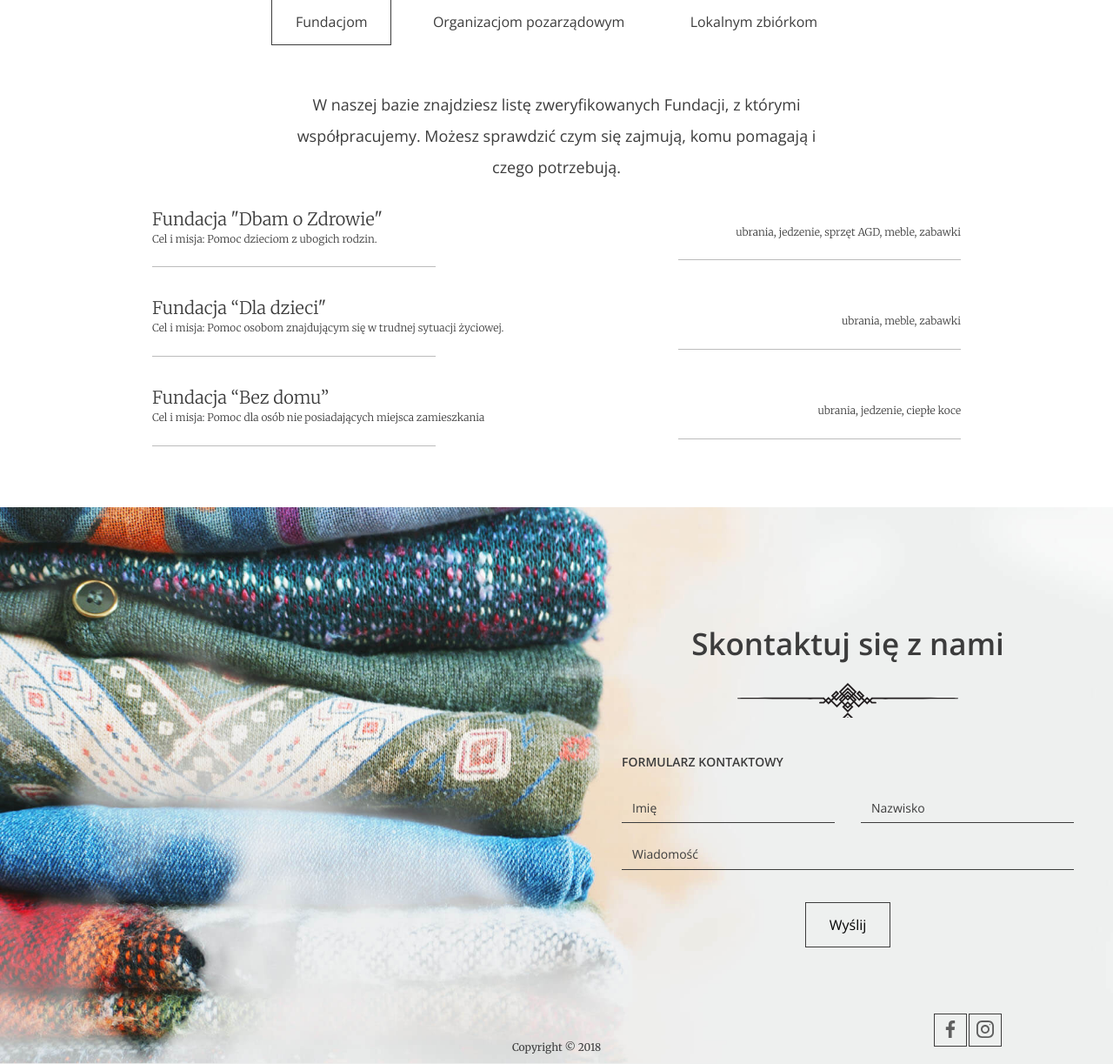
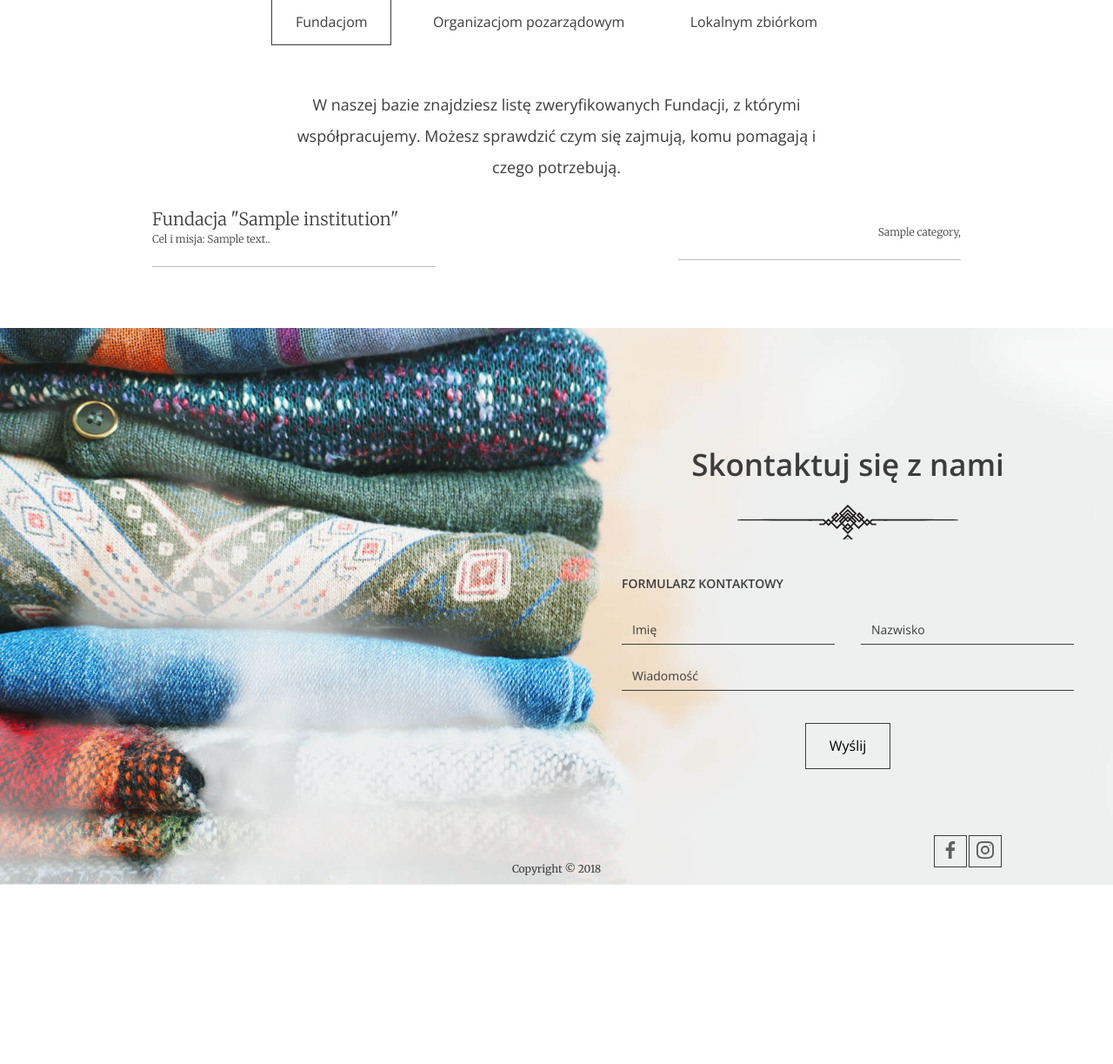
Before and after one commit to maksblink/PortfolioLab, a Django app: page / in a window 1280 px wide. Shown: the part 2655-3878 px from the top of the page at 87% size. After the commit the page ends 3672 px from the top, so only its background shows below. Run offline with Django 3.2, Linux system fonts and the light colour scheme; tables that the repository leaves empty hold one stand-in row (values such as "Sample post").

Commit message:
switches problems

```diff
--- a/CharityDonation/main_app/templates/main_app/index.html
+++ b/CharityDonation/main_app/templates/main_app/index.html
@@ -40,7 +40,7 @@
             </div>
 
             <div class="stats--item">
-                <em>{{ organizations }}</em>
+                <em>{{ counter }}</em>
                 <h3>Wspartych organizacji</h3>
                 <p>Lorem ipsum dolor sit amet consectetur, adipisicing elit. Laboriosam magnam, sint nihil cupiditate
                     quas quam.</p>
@@ -103,39 +103,21 @@
                 się zajmują, komu pomagają i czego potrzebują.</p>
 
             <ul class="help--slides-items">
-                <li>
-                    <div class="col">
-                        <div class="title">Fundacja "Dbam o Zdrowie"</div>
-                        <div class="subtitle">Cel i misja: Pomoc dzieciom z ubogich rodzin.</div>
-                    </div>
-
-                    <div class="col">
-                        <div class="text">ubrania, jedzenie, sprzęt AGD, meble, zabawki</div>
-                    </div>
-                </li>
-
-                <li>
-                    <div class="col">
-                        <div class="title">Fundacja “Dla dzieci"</div>
-                        <div class="subtitle">Cel i misja: Pomoc osobom znajdującym się w trudnej sytuacji życiowej.
+                {% for foundation in foundations %}
+                    <li>
+                        <div class="col">
+                            <div class="title">Fundacja "{{ foundation.name }}"</div>
+                            <div class="subtitle">Cel i misja: {{ foundation.description }}.</div>
                         </div>
-                    </div>
-
-                    <div class="col">
-                        <div class="text">ubrania, meble, zabawki</div>
-                    </div>
-                </li>
-
-                <li>
-                    <div class="col">
-                        <div class="title">Fundacja “Bez domu”</div>
-                        <div class="subtitle">Cel i misja: Pomoc dla osób nie posiadających miejsca zamieszkania</div>
-                    </div>
-
-                    <div class="col">
-                        <div class="text">ubrania, jedzenie, ciepłe koce</div>
-                    </div>
-                </li>
+                        <div class="col">
+                            <div class="text">
+                                {% for category in foundation.category.all %}
+                                    {{ category.name }},
+                                {% endfor %}
+                            </div>
+                        </div>
+                    </li>
+                {% endfor %}
             </ul>
             <!-- Pagination
             <ul class="help--slides-pagination">
--- a/CharityDonation/main_app/views.py
+++ b/CharityDonation/main_app/views.py
@@ -10,8 +10,13 @@ class LandingPage(View):
         bags = 0
         for donation in donations:
             bags += donation.quantity
-        organizations = Institution.objects.count()
-        return render(request, "main_app/index.html", {'bags': bags, 'organizations': organizations})
+        foundations = Institution.objects.filter(type='fundacja')
+        organizations = Institution.objects.filter(type='organizacja pozarządowa')
+        local_collection = Institution.objects.filter(type='zbiórka lokalna')
+        counter = foundations.count() + organizations.count() + local_collection.count()
+        return render(request, "main_app/index.html",
+                      {'bags': bags, 'foundations': foundations, 'organizations': organizations,
+                       'local_collection': local_collection, 'counter': counter})
 
 
 class AddDonation(View):
```
